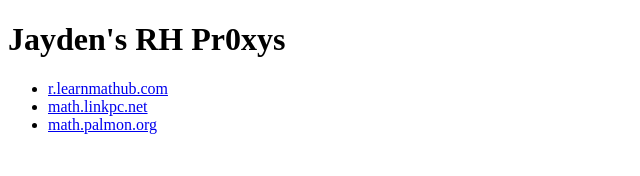
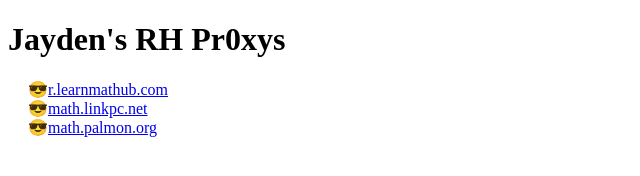
Before and after one commit to JaydenLet0720/jaydenlet072, a plain HTML site: page index.html in a window 1280 px wide. Shown: the whole page, without its empty margins (0-640 px from the left). Drawn offline with Linux system fonts and the light colour scheme.

Commit message:
Update index.html

```diff
--- a/index.html
+++ b/index.html
@@ -3,7 +3,11 @@
 <head>
   <title>Jayden's HQ</title>
 </head>
-
+<style>
+  ul {
+    list-style-type: "😎";
+  }
+</style>
 <body>
   <h1>Jayden's RH Pr0xys</h1>
   <ul>
```
